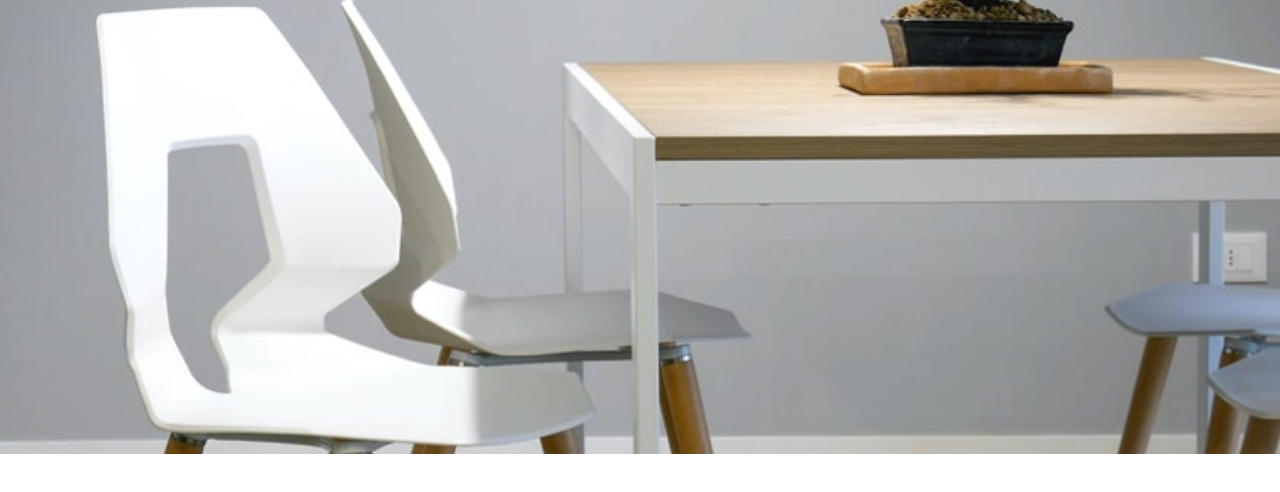
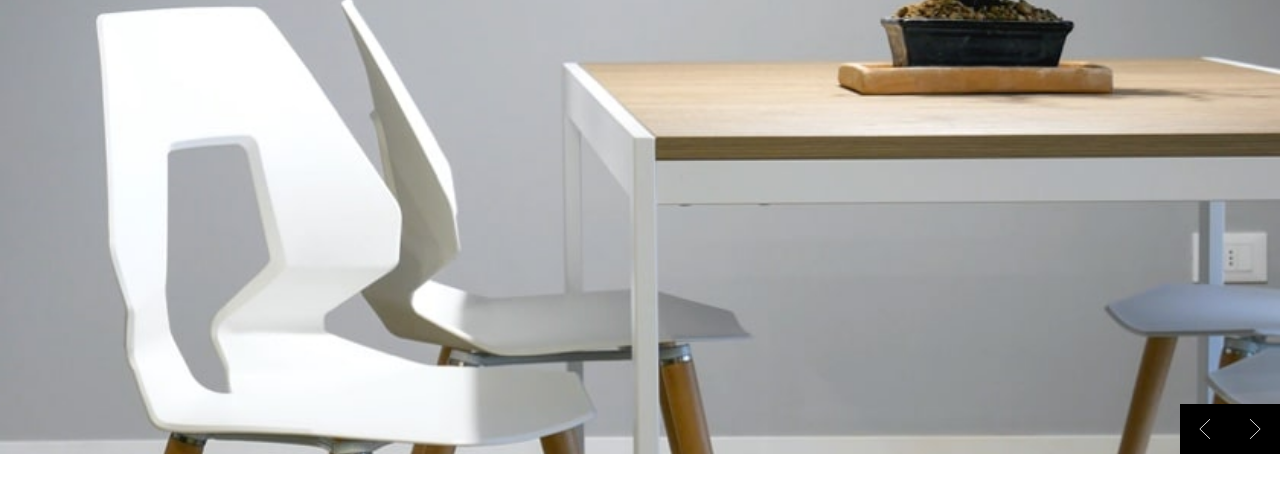
Before and after one commit to MGarciav28/room-homepage, a plain HTML site: page index.html in a window 1280 px wide. Shown: the part 96-588 px from the top of the page. Drawn offline with Linux system fonts and the light colour scheme.

Commit message:
Se agregancontroles para futuro carrousel de imagenes

```diff
--- a/index.html
+++ b/index.html
@@ -21,6 +21,10 @@
                 </ul>
             </nav>
         </section>
+        <div class="main_controls">
+            <img src="src/icon-angle-left.svg" alt="" srcset="" class="main_control">
+            <img src="src/icon-angle-right.svg" alt="" srcset="" class="main_control">
+        </div>
     </main>
 </body>
 </html>
--- a/style.css
+++ b/style.css
@@ -51,3 +51,19 @@ body{
 .main_logo{
     margin: 0 auto;
 }
+
+.main_controls{
+    grid-area: main;
+    align-self: end;
+    justify-self: end;
+    background-color: var(--black);
+    width: 100px;
+    height: 50px;
+    display: flex;
+    justify-content: space-around;
+    align-items: center;
+}
+
+.main_control{
+    height: 40%;
+}
```
